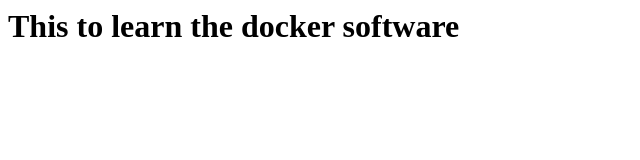
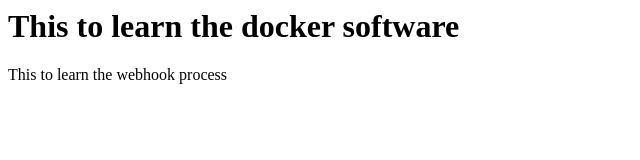
Before and after one commit to SanaMP11/DockerJenkins, a plain HTML site: page index.html in a window 1280 px wide. Shown: the whole page, without its empty margins (0-640 px from the left). Drawn offline with Linux system fonts and the light colour scheme.

Commit message:
Webhook process

```diff
--- a/index.html
+++ b/index.html
@@ -2,5 +2,6 @@
 <title>DOCKER TUTORIAL</title>
 <body>
 <h1>This to learn the docker software</h1>
+     This to learn the webhook process
 </body>
 </html>
```
